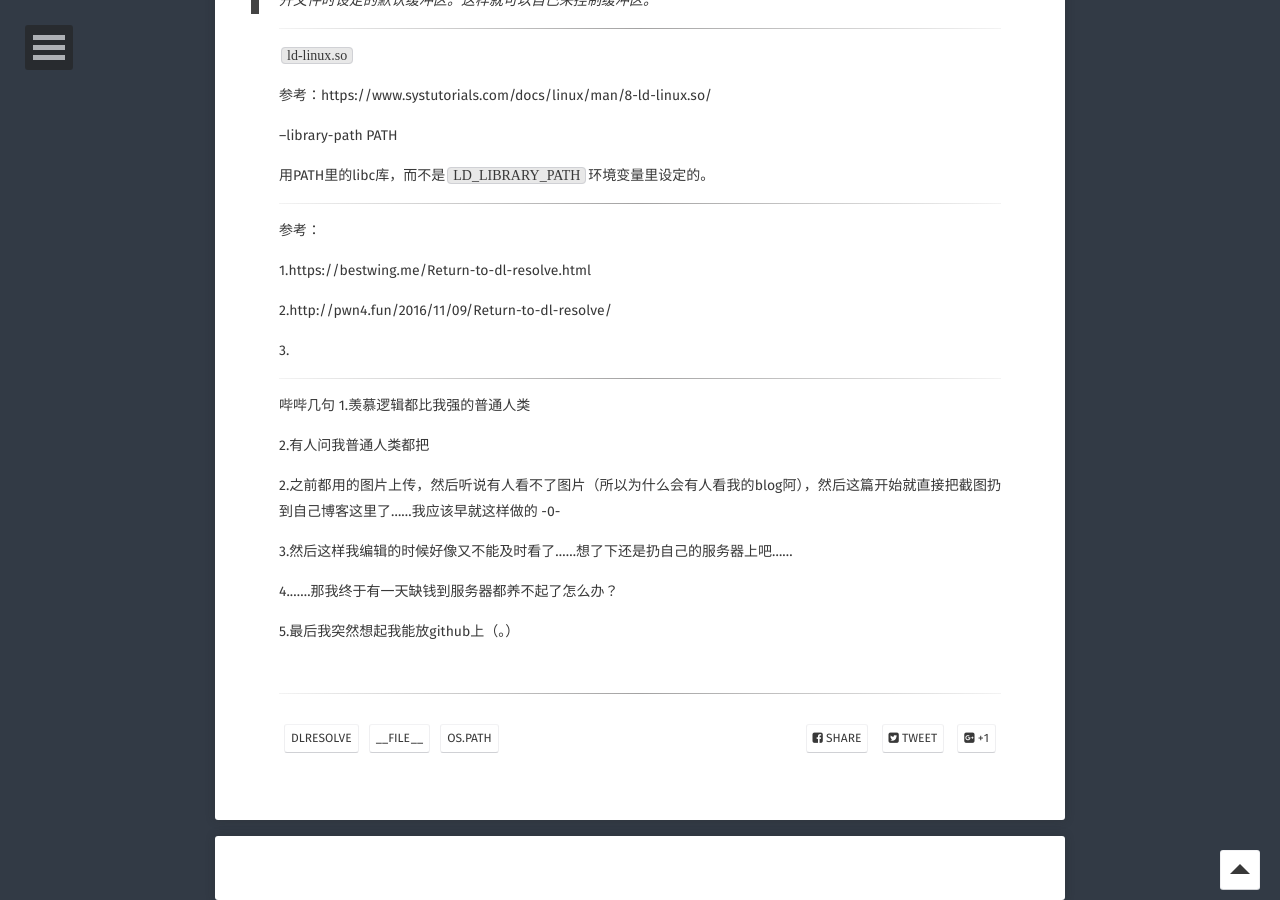
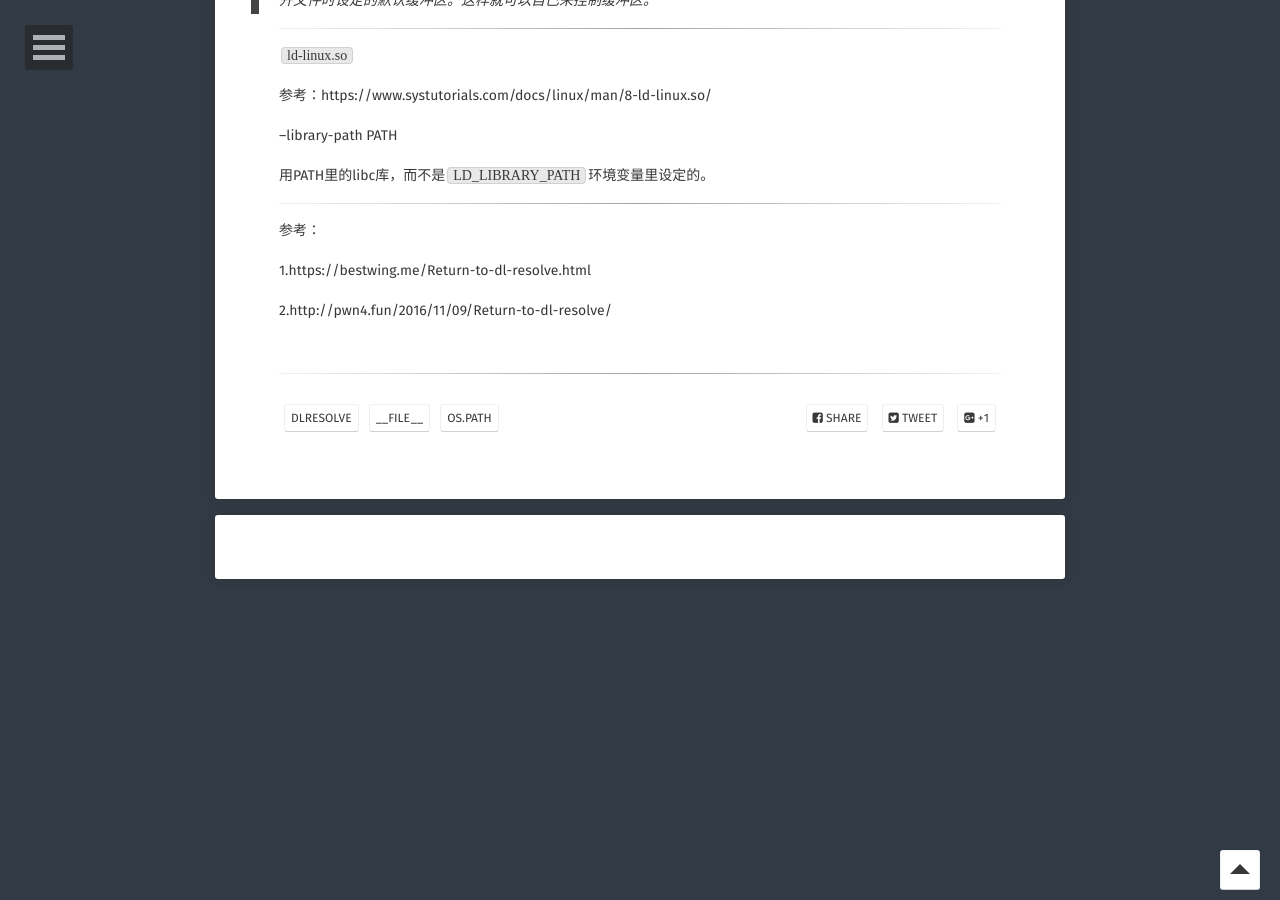
Before and after one commit to RhythmMark/RhythmMark.github.io, a Jekyll site: the page built from _posts/2018-09-17-dlreneversolved.md, in a window 1280 px wide and 900 px high, scrolled down 11022 px. Built offline with Jekyll 4.4.1, drawn with Linux system fonts in a browser that asks for light colours; some web fonts are replaced; comment, search, counter and statistics services are not loaded; some of the changed text lies outside the part shown.

Commit message:
Update 2018-09-17-dlreneversolved.md

```diff
--- a/_posts/2018-09-17-dlreneversolved.md
+++ b/_posts/2018-09-17-dlreneversolved.md
@@ -1,8 +1,8 @@
 ---
 layout: post
-title: "ret2dlresolve还没做出来，陷入沉思.jpg"
+title: "ret2dlresolve？"
 date: 2018-09-17
-excerpt: "（我没想到会有人看我的blog+彩蛋有我最喜欢的python"
+excerpt: "今天也是枉顾自己的智商挣扎着学Return-to-dl-resolve的一天：）"
 tags: [dlresolve,__file__,os.path]
 feature: http://bpic.588ku.com/element_origin_min_pic/16/11/03/a2764458a6fc972bd84a63391aab47ae.jpg
 comments: true
@@ -294,9 +294,6 @@ lev12->下篇见
 
 
 
-
-
-
 ---
 彩蛋：
 
@@ -456,8 +453,6 @@ https://www.cnblogs.com/Security-Darren/p/4733368.html
 
 
 
-
-
 ---
 
 参考：
@@ -465,24 +460,3 @@ https://www.cnblogs.com/Security-Darren/p/4733368.html
 1.https://bestwing.me/Return-to-dl-resolve.html
 
 2.http://pwn4.fun/2016/11/09/Return-to-dl-resolve/
-
-3.
-
-
-
-
-
-
-----
-哔哔几句
-1.羡慕逻辑都比我强的普通人类
-
-2.有人问我普通人类都把
-
-2.之前都用的图片上传，然后听说有人看不了图片（所以为什么会有人看我的blog阿），然后这篇开始就直接把截图扔到自己博客这里了……我应该早就这样做的 -0-
-
-3.然后这样我编辑的时候好像又不能及时看了……想了下还是扔自己的服务器上吧……
-
-4.……那我终于有一天缺钱到服务器都养不起了怎么办？
-
-5.最后我突然想起我能放github上（。）
```
